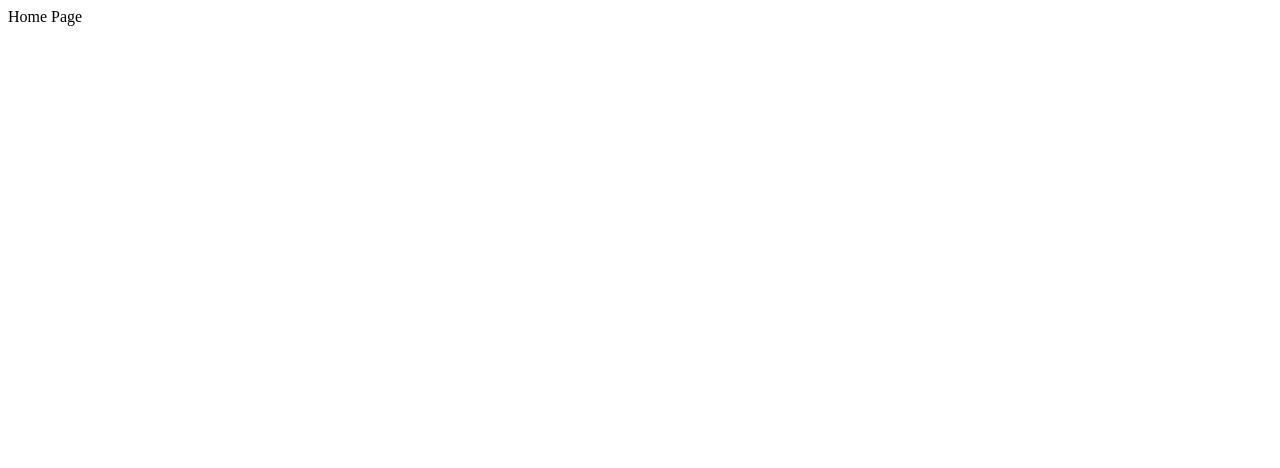
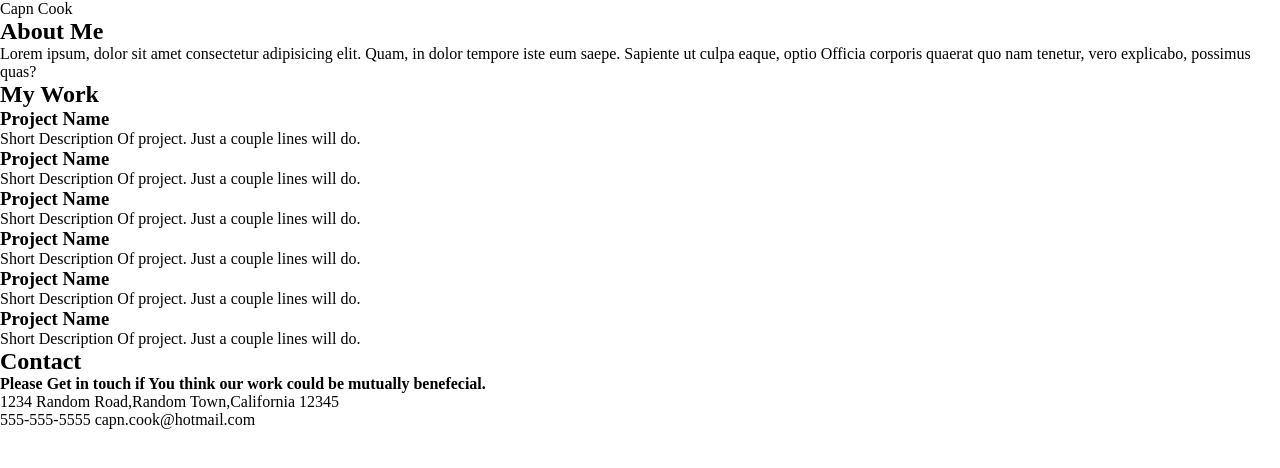
Before and after one commit to amardeeep/homePage, a plain HTML site: page index.html in a window 1280 px wide. Drawn offline with Linux system fonts and the light colour scheme.

Commit message:
add dummy data to html

```diff
--- a/index.html
+++ b/index.html
@@ -7,6 +7,107 @@
     <link rel="stylesheet" href="style.css" />
   </head>
   <body>
-    <nav>Home Page</nav>
+    <header>
+      <div class="portrait">Capn Cook</div>
+      <div class="about">
+        <h2>About Me</h2>
+        <p>
+          Lorem ipsum, dolor sit amet consectetur adipisicing elit. Quam, in
+          dolor tempore iste eum saepe. Sapiente ut culpa eaque, optio Officia
+          corporis quaerat quo nam tenetur, vero explicabo, possimus quas?
+        </p>
+        <div class="links"></div>
+      </div>
+    </header>
+    <main>
+      <h2>My Work</h2>
+      <div class="projects_wrap">
+        <div class="project1">
+          <div class="project_image"></div>
+          <div class="project_desc">
+            <div class="title_and_links">
+              <h3>Project Name</h3>
+              <div class="project_links"></div>
+            </div>
+            <div class="project_desc">
+              Short Description Of project. Just a couple lines will do.
+            </div>
+          </div>
+        </div>
+        <div class="project2">
+          <div class="project_image"></div>
+          <div class="project_desc">
+            <div class="title_and_links">
+              <h3>Project Name</h3>
+              <div class="project_links"></div>
+            </div>
+            <div class="project_desc">
+              Short Description Of project. Just a couple lines will do.
+            </div>
+          </div>
+        </div>
+        <div class="project3">
+          <div class="project_image"></div>
+          <div class="project_desc">
+            <div class="title_and_links">
+              <h3>Project Name</h3>
+              <div class="project_links"></div>
+            </div>
+            <div class="project_desc">
+              Short Description Of project. Just a couple lines will do.
+            </div>
+          </div>
+        </div>
+        <div class="project4">
+          <div class="project_image"></div>
+          <div class="project_desc">
+            <div class="title_and_links">
+              <h3>Project Name</h3>
+              <div class="project_links"></div>
+            </div>
+            <div class="project_desc">
+              Short Description Of project. Just a couple lines will do.
+            </div>
+          </div>
+        </div>
+        <div class="project5">
+          <div class="project_image"></div>
+          <div class="project_desc">
+            <div class="title_and_links">
+              <h3>Project Name</h3>
+              <div class="project_links"></div>
+            </div>
+            <div class="project_desc">
+              Short Description Of project. Just a couple lines will do.
+            </div>
+          </div>
+        </div>
+        <div class="project6">
+          <div class="project_image"></div>
+          <div class="project_desc">
+            <div class="title_and_links">
+              <h3>Project Name</h3>
+              <div class="project_links"></div>
+            </div>
+            <div class="project_desc">
+              Short Description Of project. Just a couple lines will do.
+            </div>
+          </div>
+        </div>
+      </div>
+    </main>
+    <footer>
+      <div class="contact">
+        <h2>Contact</h2>
+        <h4>
+          Please Get in touch if You think our work could be mutually
+          benefecial.
+        </h4>
+        <p>1234 Random Road,Random Town,California 12345</p>
+        <p>555-555-5555 capn.cook@hotmail.com</p>
+        <div class="links_footer"></div>
+      </div>
+      <div class="footer_portrait"></div>
+    </footer>
   </body>
 </html>
--- a/style.css
+++ b/style.css
@@ -0,0 +1,10 @@
+*{
+    box-sizing: border-box;
+    margin: 0;
+    padding: 0;
+}
+@media (max-width:1200px) {
+
+}
+@media (max-width:600px){
+}
```
Also changed, not shown: Jesse_in_Car.webp (added), Jesselasertag.webp (added).
